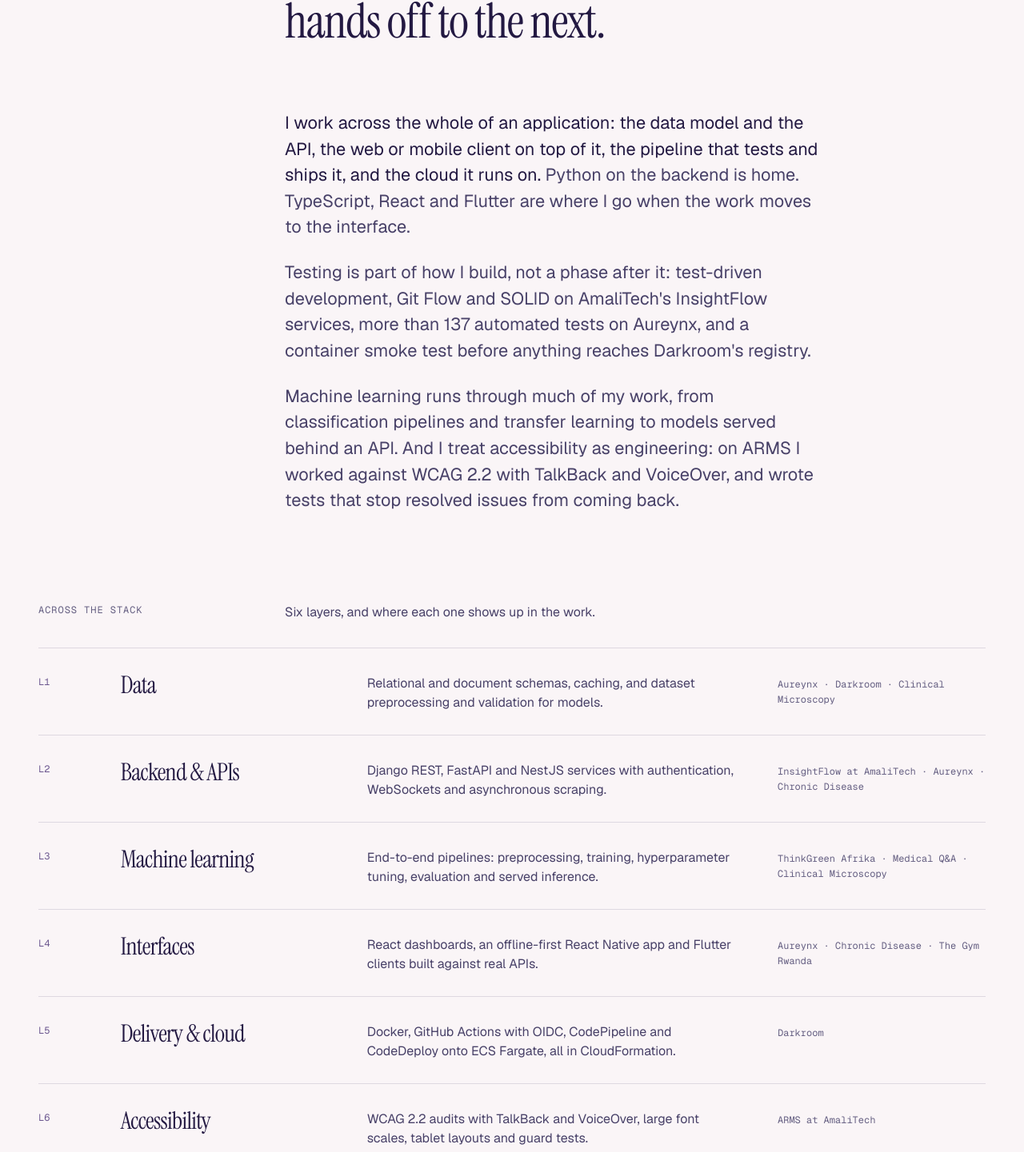
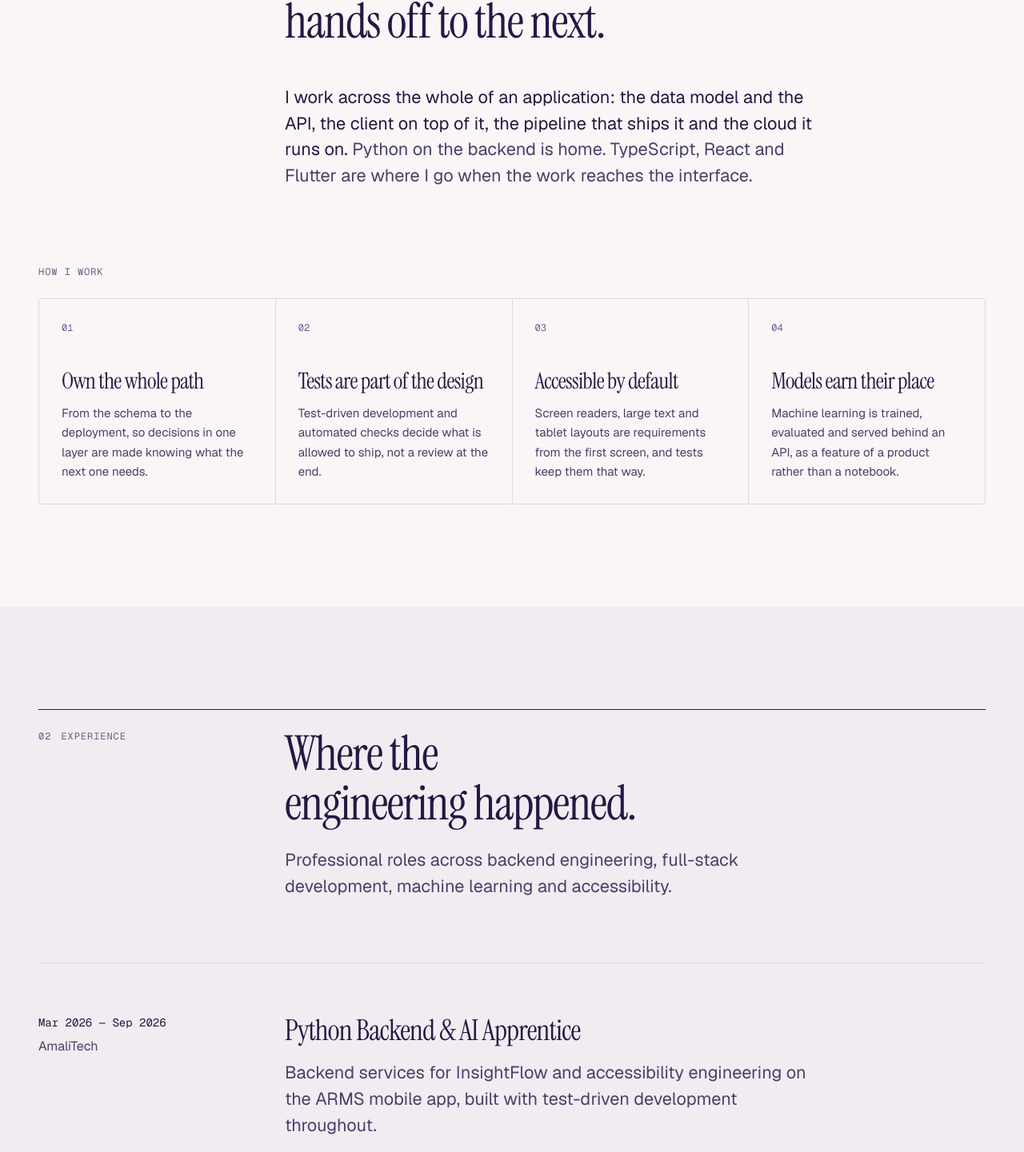
Before and after one commit to sjamillah/personal_portfolio, a Next.js app: page / in a window 1280 px wide. Shown: the part 1509-2950 px from the top of the page at 80% size. Built offline with nearby package versions, Linux system fonts and the light colour scheme.

Commit message:
Replace the About layer list with four working principles
The capability list duplicated the Skills section's links to evidence, and the
About copy restated facts shown further down. About now says how the work is
approached instead.

```diff
--- a/components/home/about.tsx
+++ b/components/home/about.tsx
@@ -1,4 +1,4 @@
-import { layers } from "@/content/profile";
+import { principles } from "@/content/profile";
 import { Reveal } from "@/components/reveal";
 import { SectionHeading } from "@/components/section-heading";
 
@@ -9,59 +9,26 @@
         Most of my work sits where one layer hands off to the next.
       </SectionHeading>
 
-      <div className="mt-14 grid gap-12 lg:mt-20 lg:grid-cols-12 lg:gap-12">
-        <div className="max-w-2xl space-y-6 text-lede text-ink-soft lg:col-span-7 lg:col-start-4">
-          <Reveal>
-            <p>
-              <span className="text-ink">
-                I work across the whole of an application: the data model and the API, the web or mobile client on top
-                of it, the pipeline that tests and ships it, and the cloud it runs on.
-              </span>{" "}
-              Python on the backend is home. TypeScript, React and Flutter are where I go when the work moves to the
-              interface.
-            </p>
-          </Reveal>
-          <Reveal delay={80}>
-            <p>
-              Testing is part of how I build, not a phase after it: test-driven development, Git Flow and SOLID on
-              AmaliTech&apos;s InsightFlow services, more than 137 automated tests on Aureynx, and a container smoke test
-              before anything reaches Darkroom&apos;s registry.
-            </p>
-          </Reveal>
-          <Reveal delay={160}>
-            <p>
-              Machine learning runs through much of my work, from classification pipelines and transfer learning to
-              models served behind an API. And I treat accessibility as engineering: on ARMS I worked against WCAG 2.2
-              with TalkBack and VoiceOver, and wrote tests that stop resolved issues from coming back.
-            </p>
-          </Reveal>
-        </div>
-      </div>
+      <Reveal className="mt-10 grid lg:mt-12 lg:grid-cols-12 lg:gap-12">
+        <p className="max-w-2xl text-lede text-ink-soft lg:col-span-7 lg:col-start-4">
+          <span className="text-ink">
+            I work across the whole of an application: the data model and the API, the client on top of it, the pipeline
+            that ships it and the cloud it runs on.
+          </span>{" "}
+          Python on the backend is home. TypeScript, React and Flutter are where I go when the work reaches the interface.
+        </p>
+      </Reveal>
 
-      <Reveal className="mt-20 lg:mt-28">
-        <div className="grid gap-6 lg:grid-cols-12 lg:gap-12">
-          <h3 className="eyebrow lg:col-span-3">Across the stack</h3>
-          <p className="max-w-xl text-ink-soft lg:col-span-9">
-            Six layers, and where each one shows up in the work.
-          </p>
-        </div>
-        <ol className="mt-8 border-t border-line">
-          {layers.map((layer, index) => (
-            <li
-              key={layer.name}
-              className="group grid gap-2 border-b border-line py-6 transition-colors hover:bg-paper-raised sm:grid-cols-[3rem_1fr] lg:grid-cols-12 lg:gap-12 lg:py-7"
-            >
-              <span className="font-mono text-xs text-lavender transition-colors group-hover:text-ink lg:col-span-1 lg:pt-1.5">
-                L{index + 1}
-              </span>
-              <div className="sm:col-start-2 lg:col-span-11 lg:col-start-2 lg:grid lg:grid-cols-11 lg:gap-12">
-                <p className="font-serif text-2xl tracking-tight text-ink lg:col-span-3 lg:text-3xl">{layer.name}</p>
-                <p className="mt-2 max-w-xl text-ink-soft lg:col-span-5 lg:mt-1">{layer.work}</p>
-                <p className="mt-3 font-mono text-xs leading-relaxed text-ink-faint lg:col-span-3 lg:mt-2">
-                  <span className="sr-only">Shows up in: </span>
-                  {layer.evidence.join(" · ")}
-                </p>
-              </div>
+      <Reveal className="mt-16 lg:mt-24">
+        <h3 className="eyebrow mb-6">How I work</h3>
+        <ol className="grid gap-px overflow-hidden rounded-sm border border-line bg-line sm:grid-cols-2 lg:grid-cols-4">
+          {principles.map((principle, index) => (
+            <li key={principle.title} className="flex flex-col bg-paper p-6 lg:min-h-64 lg:p-7">
+              <span className="font-mono text-xs text-lavender">{String(index + 1).padStart(2, "0")}</span>
+              <p className="mt-10 font-serif text-[1.75rem] leading-[1.1] tracking-tight text-ink lg:mt-auto">
+                {principle.title}
+              </p>
+              <p className="mt-3 text-[0.9375rem] leading-relaxed text-ink-soft">{principle.body}</p>
             </li>
           ))}
         </ol>
--- a/content/profile.ts
+++ b/content/profile.ts
@@ -56,35 +56,21 @@
   },
 ] as const;
 
-export const layers = [
+export const principles = [
   {
-    name: "Data",
-    work: "Relational and document schemas, caching, and dataset preprocessing and validation for models.",
-    evidence: ["Aureynx", "Darkroom", "Clinical Microscopy"],
+    title: "Own the whole path",
+    body: "From the schema to the deployment, so decisions in one layer are made knowing what the next one needs.",
   },
   {
-    name: "Backend & APIs",
-    work: "Django REST, FastAPI and NestJS services with authentication, WebSockets and asynchronous scraping.",
-    evidence: ["InsightFlow at AmaliTech", "Aureynx", "Chronic Disease"],
+    title: "Tests are part of the design",
+    body: "Test-driven development and automated checks decide what is allowed to ship, not a review at the end.",
   },
   {
-    name: "Machine learning",
-    work: "End-to-end pipelines: preprocessing, training, hyperparameter tuning, evaluation and served inference.",
-    evidence: ["ThinkGreen Afrika", "Medical Q&A", "Clinical Microscopy"],
+    title: "Accessible by default",
+    body: "Screen readers, large text and tablet layouts are requirements from the first screen, and tests keep them that way.",
   },
   {
-    name: "Interfaces",
-    work: "React dashboards, an offline-first React Native app and Flutter clients built against real APIs.",
-    evidence: ["Aureynx", "Chronic Disease", "The Gym Rwanda"],
-  },
-  {
-    name: "Delivery & cloud",
-    work: "Docker, GitHub Actions with OIDC, CodePipeline and CodeDeploy onto ECS Fargate, all in CloudFormation.",
-    evidence: ["Darkroom"],
-  },
-  {
-    name: "Accessibility",
-    work: "WCAG 2.2 audits with TalkBack and VoiceOver, large font scales, tablet layouts and guard tests.",
-    evidence: ["ARMS at AmaliTech"],
+    title: "Models earn their place",
+    body: "Machine learning is trained, evaluated and served behind an API, as a feature of a product rather than a notebook.",
   },
 ] as const;
```
